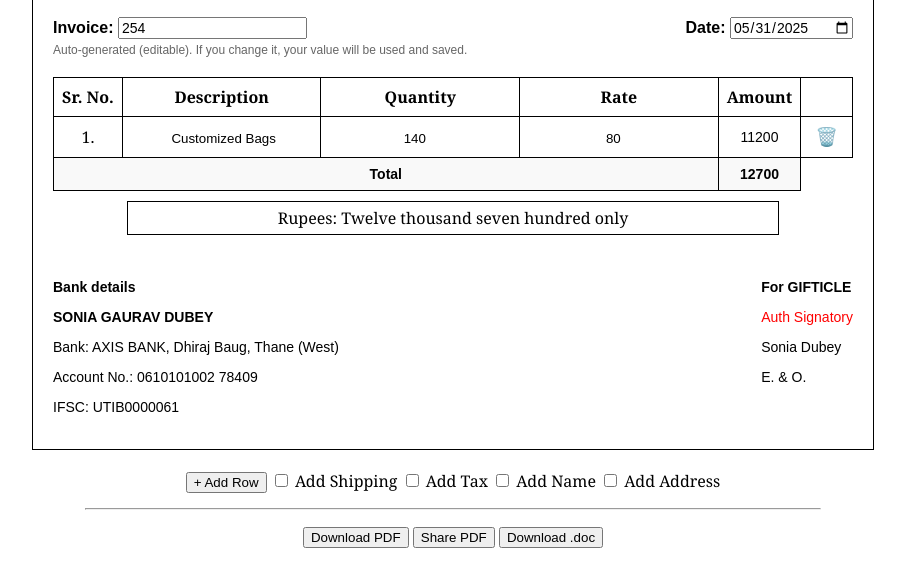
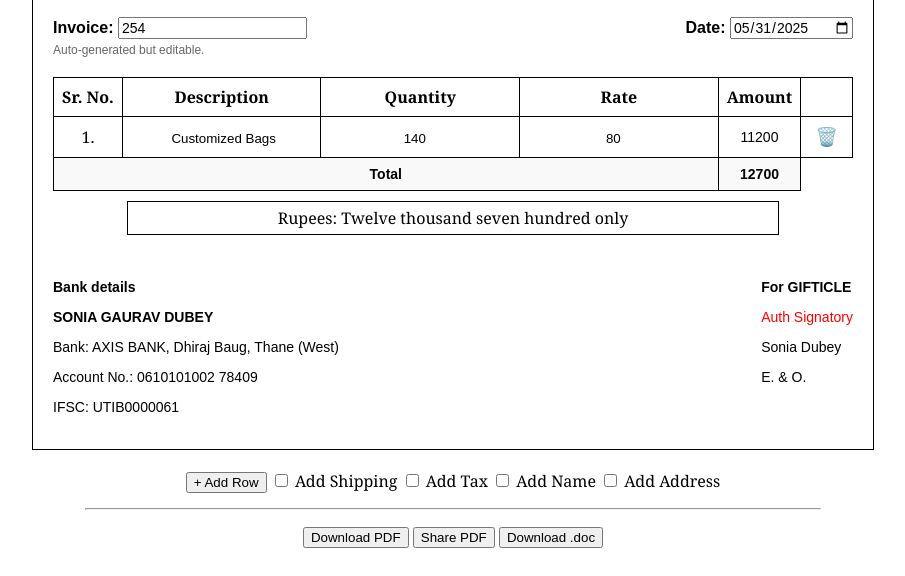
Before and after one commit to Suhani2716/Gifticle_invoice, a plain HTML site: page index.html in a window 1280 px wide. Shown: the part 289-865 px from the top of the page, without its empty margins (187-1092 px from the left). Drawn offline with nearby package versions, Linux system fonts and the light colour scheme.

Commit message:
Update index.html

```diff
--- a/index.html
+++ b/index.html
@@ -22,7 +22,7 @@
         <strong>Invoice:</strong>
         <input type="text" id="invoiceNo" />
         <div style="font-size:12px; color:#666; margin-top:4px;">
-          Auto-generated (editable). If you change it, your value will be used and saved.
+          Auto-generated but editable.
         </div>
       </div>
       <div><strong>Date:</strong> <input type="date" id="invoiceDate" value="2025-05-31" /></div>
```
